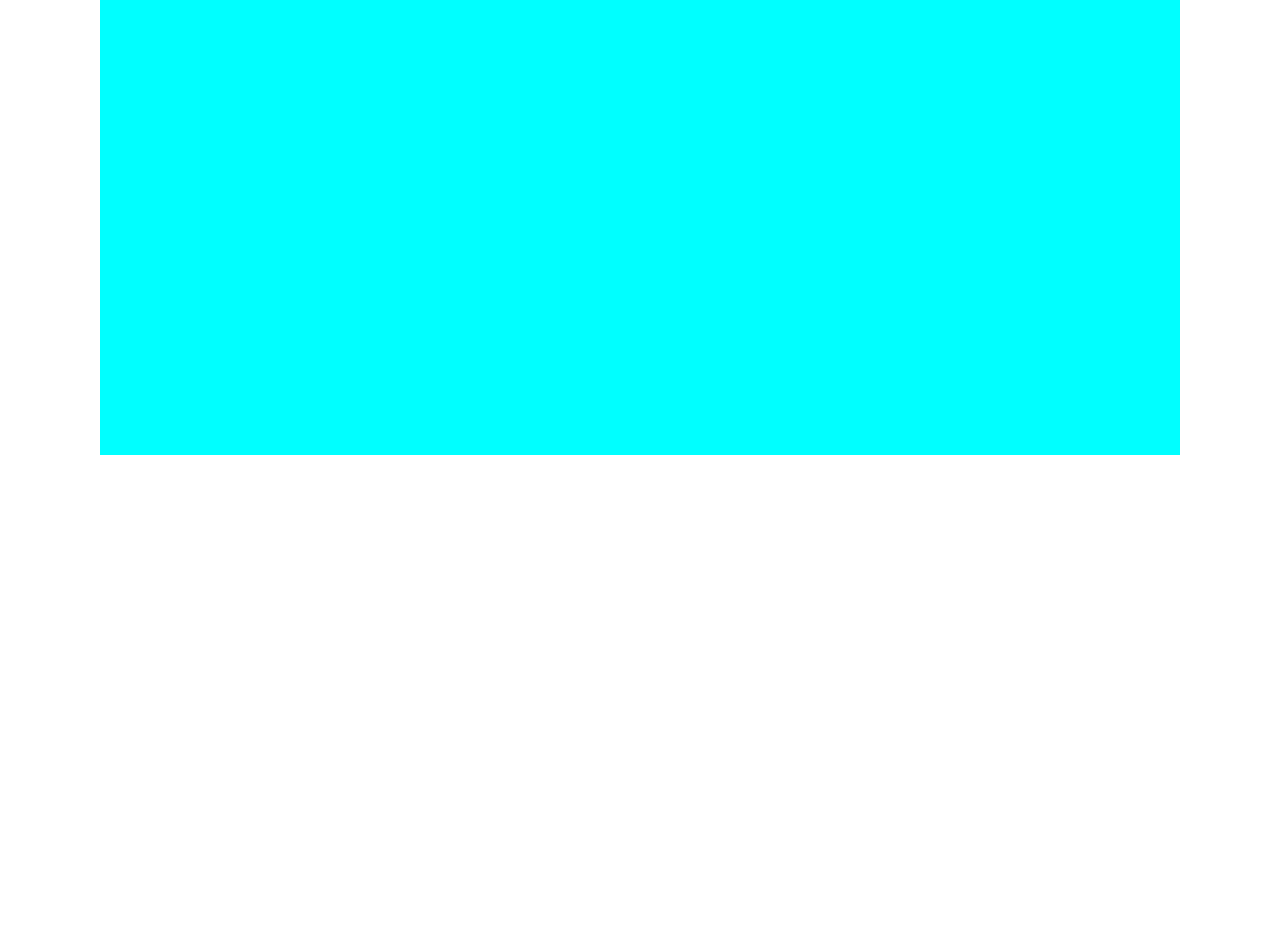
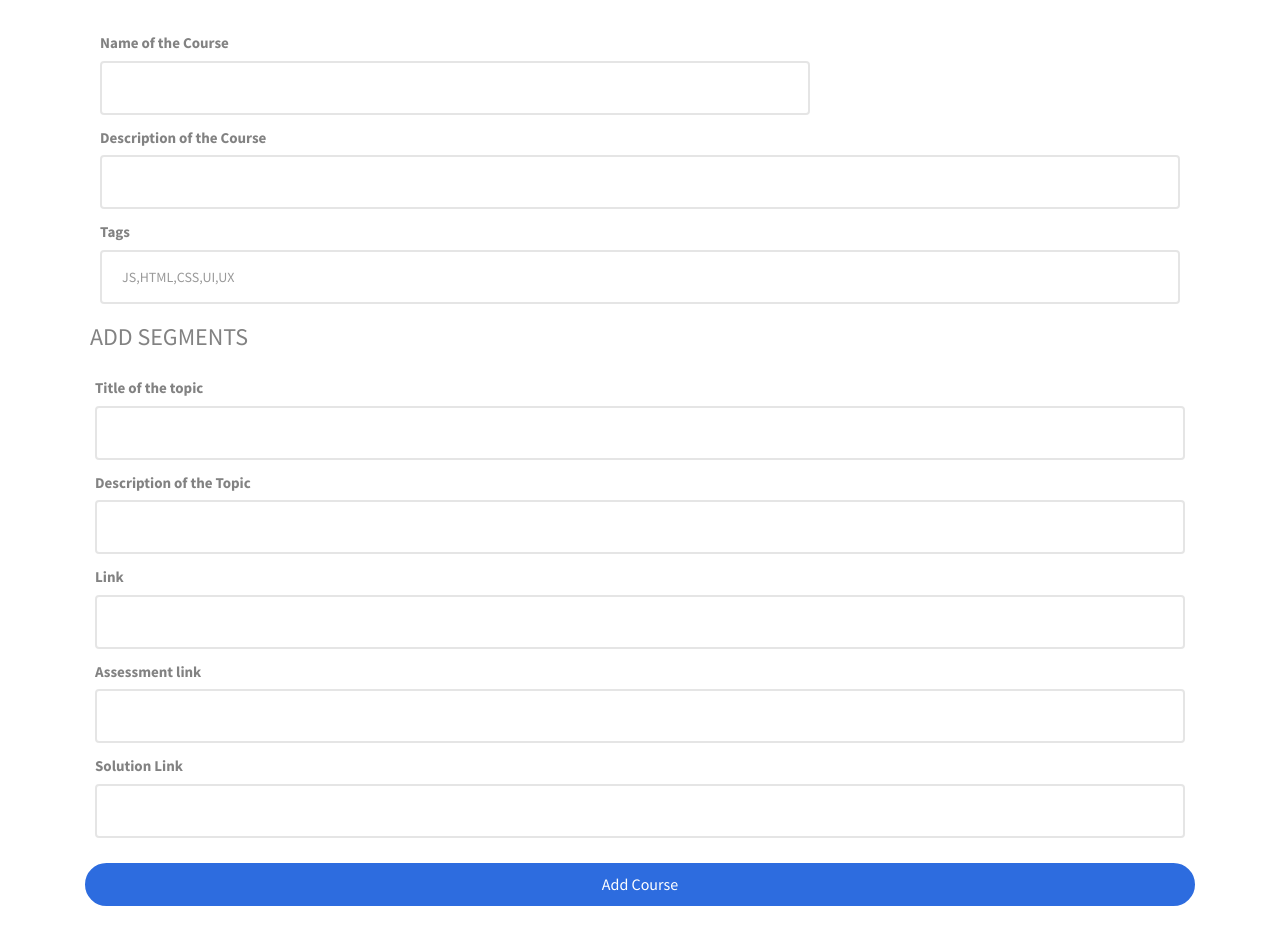
Before and after one commit to Sphynx-Stack/StudySphynx-backend, a website: page public/create_a_course.html in a window 1280 px wide. Shown: the part 540-1465 px from the top of the page. Before the commit the page ends 1010 px from the top, so only its background shows below. Drawn offline with nearby package versions, Linux system fonts and the light colour scheme; files whose address does not match are found by name.

Commit message:
add course

```diff
--- a/public/create_a_course.html
+++ b/public/create_a_course.html
@@ -84,19 +84,62 @@
 
 
 
-          <div class="container1">
+        <div class="container1">
 
            <div class="item1"><img src="https://encrypted-tbn0.gstatic.com/images?q=tbn:ANd9GcQbfqC-oHC_30DesHfGcnQ12MNDiewrzy2XnA&usqp=CAU" alt="project"></div>
+           <br><br>
+           <div class="item">
+                    <form class="row g-3">
+                          <div class="col-md-8">
+                            <label for="name" class="form-label">Name of the Course</label>
+                            <input type="text" class="form-control" id="name">
+                          </div>
 
-           <div class="item">
+                          <div class="col-md-12">
+                            <label for="Description" class="form-label">Description of the Course</label>
+                            <input type="text" class="form-control" id="Description">
+                          </div>
+                          <div class="col-md-12">
+                            <label for="Tags" class="form-label">Tags</label>
+                            <input type="text" class="form-control" id="Tags" placeholder="JS,HTML,CSS,UI,UX">
+                          </div>
 
-           </div>
+                          <div class="h3">ADD SEGMENTS</div>
+                               <div class="d-flex flex-column bd-highlight mb-3">
+                                      <div class="p-2 bd-highlight">
+                                          <label for="Title" class="form-label">Title of the topic</label>
+                                          <input type="text" class="form-control" id="title">
+                                      </div>
+                                      <div class="p-2 bd-highlight">
+                                          <label for="Description-topic" class="form-label">Description of the Topic</label>
+                                          <input type="text" class="form-control" id="Description-topic">
+                                      </div>
+                                      <div class="p-2 bd-highlight">
+                                           <label for="link" class="form-label">Link</label>
+                                           <input type="url" class="form-control" id="Link">
+                                      </div>
+                                      <div class="p-2 bd-highlight">
+                                           <label for="assessmentlink" class="form-label">Assessment link</label>
+                                           <input type="url" class="form-control" id="assessmentlink">
+                                      </div>
+                                       <div class="p-2 bd-highlight">
+                                            <label for="Solutionlink" class="form-label">Solution Link</label>
+                                            <input type="url" class="form-control" id="Solutionlink">
+                                      </div>
 
-          </div>
+                          </div>
+                          <button type="button" class="btn btn-primary">Add Course</button>
 
 
 
+                    </form>
+           </div>
 
+        </div>
+
+
+
+</div>
 
 
         <script src="js/logout.js"></script>
--- a/public/css/form.css
+++ b/public/css/form.css
@@ -6,16 +6,16 @@
   width: 100%;
   height: 100%;
 }
-.item {
+/* .item {
   width: 60%;
   height: 100%;
-}
+} */
 
 /* .container{
   height: 100vh;
 } */
 
 .container1 {
-  background-color: aqua;
+  /* background-color: aqua; */
   min-height: 100vh;
 }
```
